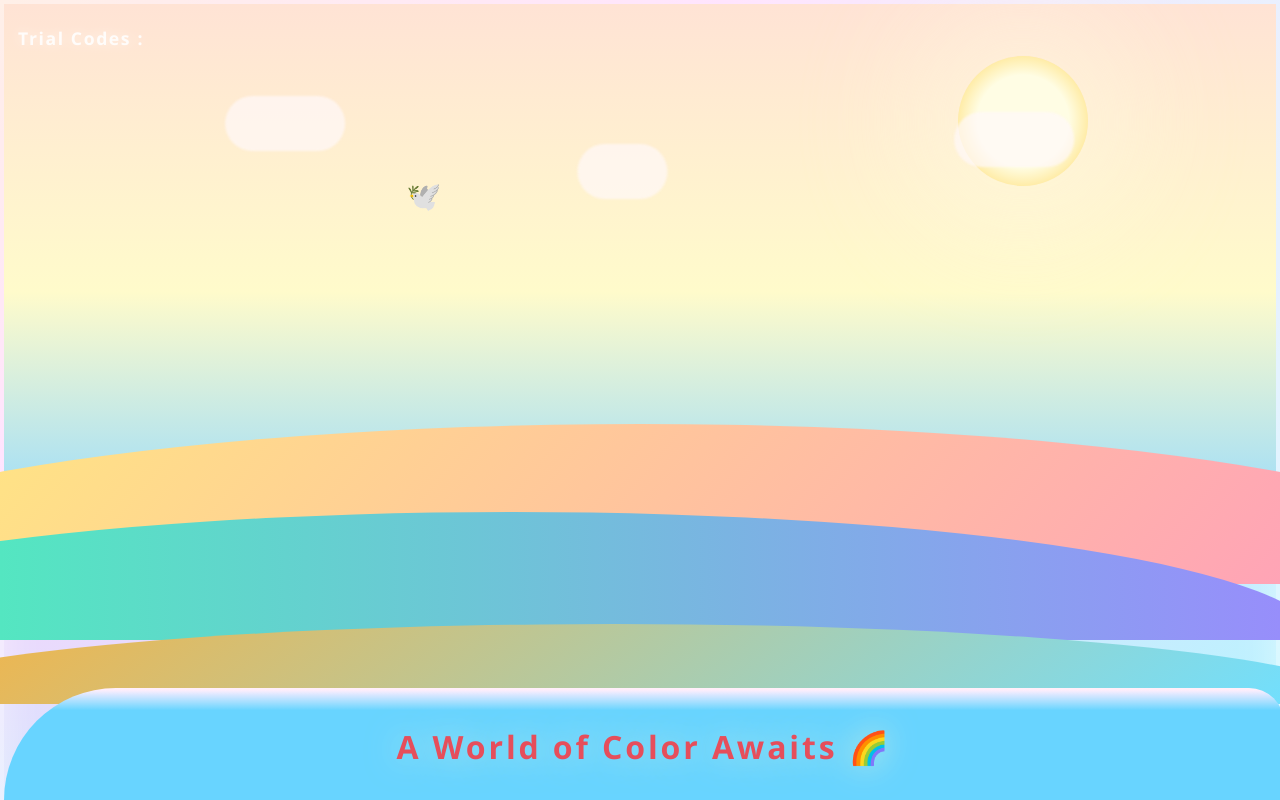
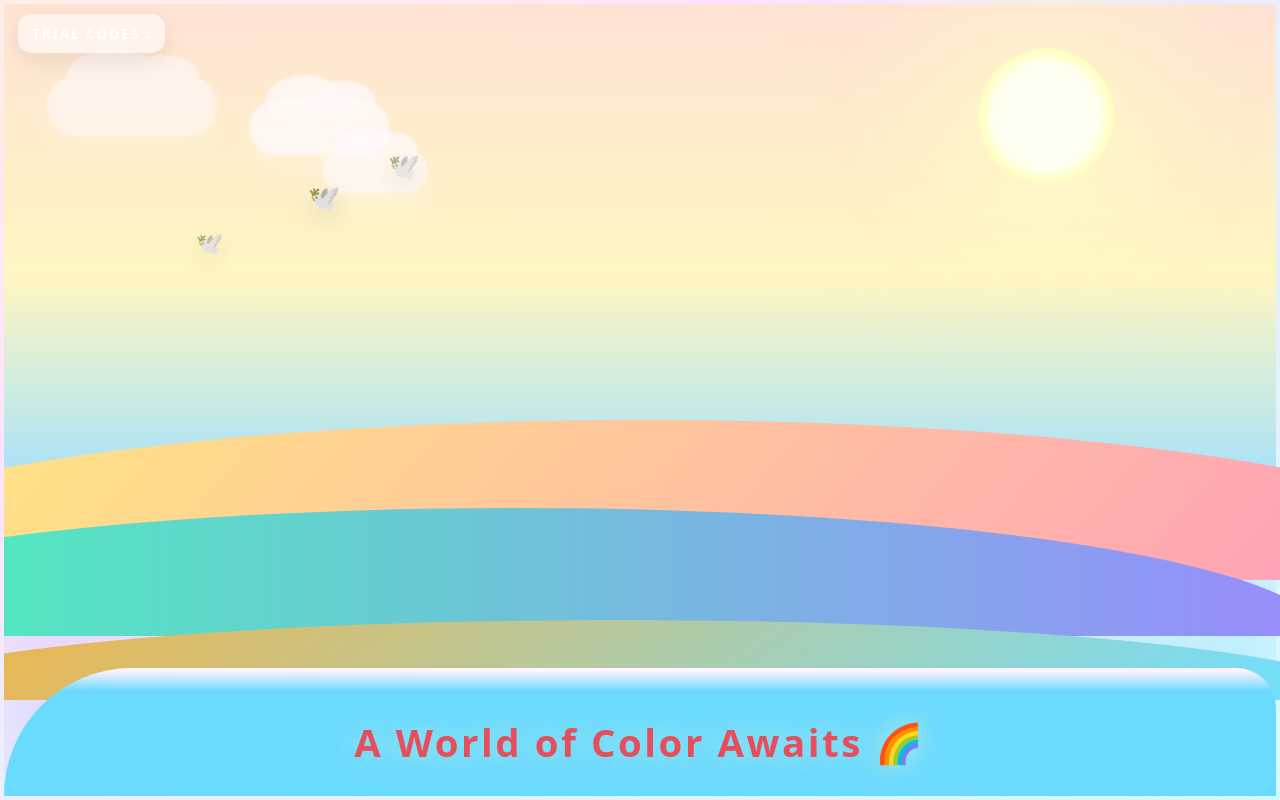
Before and after one commit to Suhaani-19/AP, a website: page index.html in a window 1280 px wide. Drawn offline with Linux system fonts and the light colour scheme.

Commit message:
Update index.html

```diff
--- a/index.html
+++ b/index.html
@@ -2,17 +2,16 @@
 <html lang="en">
 <head>
   <meta charset="UTF-8" />
-  <meta name="viewport" content="width=device-width, initial-scale=1.0"/>
+  <meta name="viewport" content="width=device-width, initial-scale=1.0" />
   <title>Vivid Colorful Scenery</title>
-  <link rel="preconnect" href="https://fonts.googleapis.com">
-  <link rel="preconnect" href="https://fonts.gstatic.com" crossorigin>
 
   <style>
     :root {
       --pink: #ffcffc;
       --peach: #ffe3d5;
       --blue: #b2f7ff;
-      --white-glow: #ffffff80;
+      --glass: rgba(255, 255, 255, 0.55);
+      --glow: rgba(255, 255, 255, 0.35);
     }
 
     * {
@@ -23,136 +22,191 @@
       margin: 0;
       height: 100vh;
       overflow: hidden;
+      font-family: system-ui, -apple-system, "Segoe UI", sans-serif;
       background: radial-gradient(ellipse at top left, var(--peach), var(--pink) 40%, var(--blue));
-      border: 4px solid #ffffff70;
-      box-shadow: inset 0 0 40px var(--white-glow);
-      font-family: 'Segoe UI', system-ui, sans-serif;
-      animation: fadeIn 1.5s ease-out;
+      border: 4px solid rgba(255, 255, 255, 0.42);
+      box-shadow: inset 0 0 50px var(--glow);
+      animation: fadeIn 1.4s ease-out;
     }
 
     @keyframes fadeIn {
-      from { opacity: 0 }
-      to { opacity: 1 }
+      from { opacity: 0; transform: scale(1.02); }
+      to { opacity: 1; transform: scale(1); }
     }
 
-    h1 {
+    /* Header */
+    header {
       position: fixed;
       top: 14px;
       left: 18px;
-      font-size: 1.1rem;
-      letter-spacing: 0.1rem;
-      color: #ffffffdd;
-      text-shadow: 0 0 12px #ffffff99;
       z-index: 100;
+      padding: 10px 14px;
+      border-radius: 14px;
+      background: var(--glass);
+      backdrop-filter: blur(10px);
+      box-shadow: 0 8px 24px rgba(0,0,0,0.08);
+      color: #ffffff;
+      font-weight: 700;
+      letter-spacing: 0.12rem;
+      text-transform: uppercase;
+      font-size: 0.85rem;
+    }
+
+    /* Layers */
+    .scene {
+      position: relative;
+      height: 100%;
+      width: 100%;
     }
 
     .sky {
-      height: 60vh;
-      background: linear-gradient(to bottom, #ffe3d5, #fffbcb 60%, #a8e0f4);
+      height: 62vh;
+      background: linear-gradient(to bottom, #ffe3d5, #fff7c2 55%, #9fe0ff);
     }
 
+    /* Sun */
     .sun {
       position: absolute;
-      right: 15vw;
-      top: 7vh;
-      width: 130px;
+      top: 6vh;
+      right: 13vw;
+      width: clamp(90px, 10vw, 140px);
       aspect-ratio: 1;
       border-radius: 50%;
-      background: radial-gradient(circle, #fffde4 50%, #ffd452);
-      box-shadow: 0 0 120px 60px #fffde466;
+      background: radial-gradient(circle, #fffde4 55%, #ffd452);
+      box-shadow: 0 0 120px 50px rgba(255, 244, 187, 0.55);
+      animation: pulse 6s ease-in-out infinite alternate;
     }
 
+    @keyframes pulse {
+      from { transform: scale(1); filter: brightness(1); }
+      to { transform: scale(1.06); filter: brightness(1.06); }
+    }
+
+    /* Clouds */
     .cloud {
       position: absolute;
-      width: 120px;
-      height: 55px;
-      background: #fff8fa;
       border-radius: 80px;
-      opacity: 0.7;
-      filter: blur(1.2px);
-      animation: cloudMove linear infinite alternate;
+      background: rgba(255, 250, 252, 0.9);
+      filter: blur(1.1px);
+      box-shadow: 0 14px 30px rgba(255,255,255,0.35);
+      opacity: 0.85;
+      animation: cloudFloat linear infinite;
     }
 
-    .cloud.c1 { top: 12vh; left: 12vw; animation-duration: 18s }
-    .cloud.c2 { top: 18vh; left: 38vw; width: 90px; animation-duration: 14s }
-    .cloud.c3 { top: 14vh; left: 70vw; animation-duration: 22s }
-
-    @keyframes cloudMove {
-      to { transform: translateX(20vw); }
+    .cloud::before,
+    .cloud::after {
+      content: "";
+      position: absolute;
+      background: inherit;
+      border-radius: 50%;
     }
 
+    .cloud::before {
+      width: 55%;
+      height: 90%;
+      top: -45%;
+      left: 12%;
+    }
+
+    .cloud::after {
+      width: 45%;
+      height: 75%;
+      top: -35%;
+      right: 10%;
+    }
+
+    .cloud.c1 { width: 140px; height: 55px; top: 12vh; left: -10vw; animation-duration: 24s; }
+    .cloud.c2 { width: 105px; height: 45px; top: 18vh; left: -14vw; animation-duration: 18s; opacity: 0.75; }
+    .cloud.c3 { width: 170px; height: 60px; top: 9vh; left: -20vw; animation-duration: 30s; opacity: 0.65; }
+
+    @keyframes cloudFloat {
+      from { transform: translateX(0); }
+      to { transform: translateX(140vw); }
+    }
+
+    /* Hills */
     .hill {
       position: absolute;
       width: 100vw;
       left: 0;
+      transform: translateZ(0);
     }
 
     .hill1 {
       bottom: 27vh;
-      height: 28vh;
+      height: 30vh;
       background: linear-gradient(130deg, #ffe683, #ffa4b6);
       clip-path: ellipse(70vw 20vh at 50vw 100%);
     }
 
     .hill2 {
       bottom: 20vh;
-      height: 26vh;
+      height: 28vh;
       background: linear-gradient(90deg, #54e6c1, #978efb);
       clip-path: ellipse(63vw 16vh at 40vw 100%);
     }
 
     .hill3 {
       bottom: 12vh;
-      height: 19vh;
+      height: 20vh;
       background: linear-gradient(144deg, #f7b343, #72dffd);
       clip-path: ellipse(59vw 10vh at 48vw 100%);
     }
 
+    /* Water */
     .water {
       position: absolute;
       bottom: 0;
       width: 100%;
-      height: 14vh;
-      background: linear-gradient(to top, #62c9ff 80%, #fee3ec);
+      height: 16vh;
       border-radius: 20vw 80px 0 0;
-      animation: shimmer 8s ease-in-out infinite alternate;
+      background: linear-gradient(to top, #62c9ff 82%, #fee3ec);
+      animation: shimmer 7s ease-in-out infinite alternate;
     }
 
     @keyframes shimmer {
       from { filter: brightness(1); }
-      to { filter: brightness(1.08); }
+      to { filter: brightness(1.10); }
     }
 
+    /* Birds */
     .bird {
       position: absolute;
       top: 22vh;
-      font-size: 28px;
-      animation: fly 14s linear infinite;
+      font-size: clamp(20px, 2vw, 28px);
+      animation: fly 16s linear infinite;
+      filter: drop-shadow(0 8px 12px rgba(0,0,0,0.12));
     }
 
+    .bird.b2 { top: 28vh; animation-duration: 20s; font-size: clamp(16px, 1.7vw, 24px); opacity: 0.8; }
+    .bird.b3 { top: 18vh; animation-duration: 14s; opacity: 0.75; }
+
     @keyframes fly {
-      from { transform: translateX(-15vw); }
-      to { transform: translateX(115vw); }
+      from { transform: translateX(-20vw); }
+      to { transform: translateX(120vw); }
     }
 
+    /* Caption */
     .caption {
       position: absolute;
-      bottom: 4vh;
+      bottom: 3.5vh;
       width: 100%;
       text-align: center;
-      font-size: 2rem;
-      font-weight: 700;
-      letter-spacing: 0.18rem;
+      font-size: clamp(1.4rem, 3vw, 2.4rem);
+      font-weight: 800;
+      letter-spacing: 0.16rem;
       color: #e64e5b;
-      text-shadow: 0 0 32px #fffbcb88;
+      text-shadow: 0 0 30px rgba(255, 251, 203, 0.55);
+      padding: 0 10px;
     }
 
+    /* Ripple click effect */
     .ripple {
       position: fixed;
       width: 12px;
       aspect-ratio: 1;
       border-radius: 50%;
-      background: rgba(255,255,255,0.8);
+      background: rgba(255, 255, 255, 0.85);
       transform: translate(-50%, -50%);
       animation: ripple 1s ease-out forwards;
       pointer-events: none;
@@ -165,53 +219,50 @@
       }
     }
 
+    /* Reduced motion */
     @media (prefers-reduced-motion: reduce) {
-      * {
-        animation: none !important;
-      }
+      * { animation: none !important; }
     }
   </style>
 </head>
 
 <body>
-  <h1>Trial Codes :</h1>
+  <header>Trial Codes :</header>
 
-  <div class="sky"></div>
-  <div class="sun"></div>
+  <main class="scene" aria-label="Colorful scenery scene">
+    <div class="sky"></div>
+    <div class="sun" aria-hidden="true"></div>
 
-  <div class="cloud c1"></div>
-  <div class="cloud c2"></div>
-  <div class="cloud c3"></div>
+    <div class="cloud c1" aria-hidden="true"></div>
+    <div class="cloud c2" aria-hidden="true"></div>
+    <div class="cloud c3" aria-hidden="true"></div>
 
-  <div class="hill hill1"></div>
-  <div class="hill hill2"></div>
-  <div class="hill hill3"></div>
+    <div class="hill hill1" aria-hidden="true"></div>
+    <div class="hill hill2" aria-hidden="true"></div>
+    <div class="hill hill3" aria-hidden="true"></div>
 
-  <div class="bird">🕊️</div>
-  <div class="water"></div>
+    <div class="bird b1" aria-hidden="true">🕊️</div>
+    <div class="bird b2" aria-hidden="true">🕊️</div>
+    <div class="bird b3" aria-hidden="true">🕊️</div>
 
-  <div class="caption">A World of Color Awaits 🌈</div>
+    <div class="water" aria-hidden="true"></div>
+    <div class="caption">A World of Color Awaits 🌈</div>
+  </main>
 
   <script>
     (() => {
-      const version = "1.1.0";
+      const version = "2.0.0";
       console.log("Scenery loaded 🌈 | version:", version);
 
-      document.addEventListener("keydown", e =>
-        console.log("Key pressed:", e.key)
-      );
-
-      window.addEventListener("resize", () =>
-        console.log("Window resized")
-      );
-
-      document.addEventListener("click", e => {
+      // Ripple effect (lightweight)
+      document.addEventListener("click", (e) => {
         const ripple = document.createElement("div");
         ripple.className = "ripple";
         ripple.style.left = e.clientX + "px";
         ripple.style.top = e.clientY + "px";
         document.body.appendChild(ripple);
-        setTimeout(() => ripple.remove(), 1000);
+
+        ripple.addEventListener("animationend", () => ripple.remove());
       });
     })();
   </script>
```
